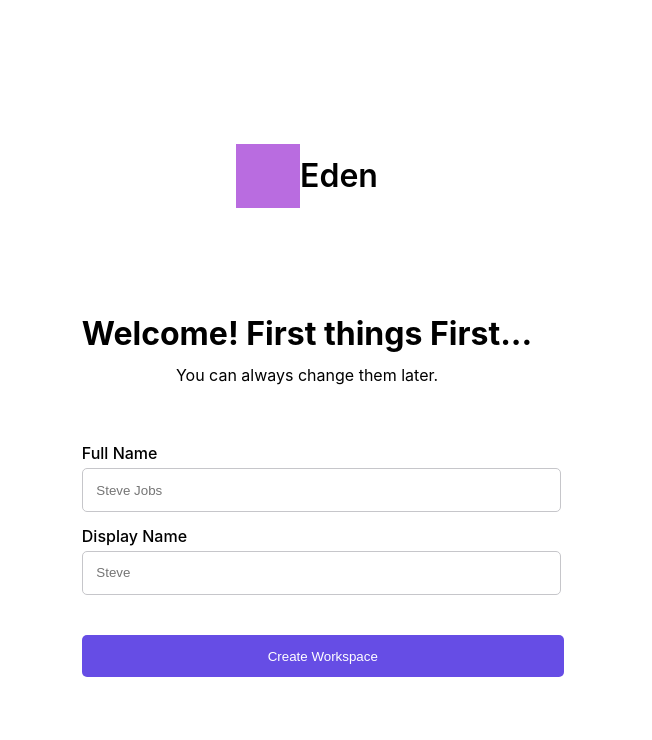
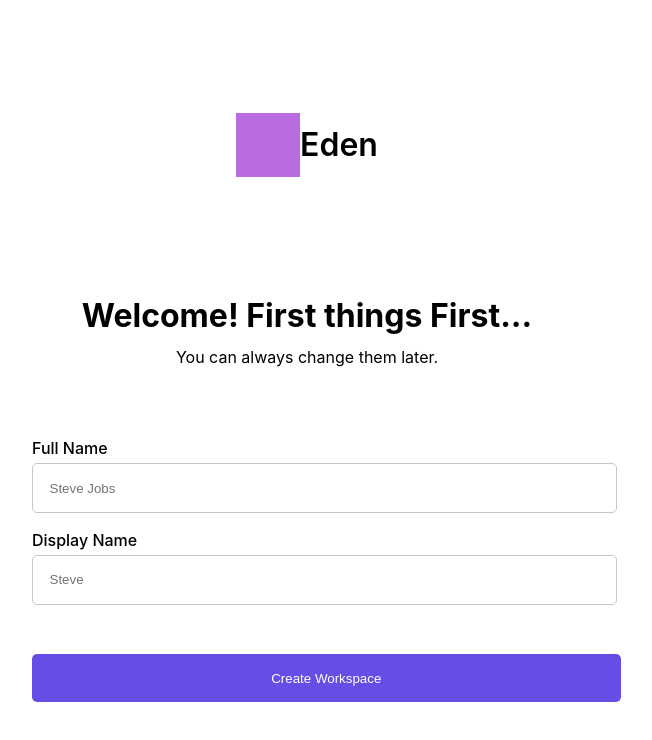
Before and after one commit to ThotaPavanKumar/Cutshort, a React (Create React App) app: page / in a window 1280 px wide. Shown: the top 740 px of the page, without its empty margins (333-985 px from the left). Built offline with nearby package versions, Linux system fonts and the light colour scheme; grey boxes are pictures that could not be loaded.

Commit message:
changed image to urls

```diff
--- a/src/components/OnBoarding/OnBoarding.js
+++ b/src/components/OnBoarding/OnBoarding.js
@@ -47,6 +47,8 @@ export const OnBoarding = () => {
 
   return (
     <div>
+      {/* <StepProgress tab={tabNumber} numberSteps={4} /> */}
+
       {tabNumber < 4 && tabHeadings[tabNumber - 1].main && (
         <div>
           <Text
@@ -56,17 +58,7 @@ export const OnBoarding = () => {
         </div>
       )}
 
-      {/* {tabHeadings[tabNumber - 1].main && (
-        <div className={styles.tabHeader}>
-          <span className={styles.tabHeader__main}>
-            {tabHeadings[tabNumber - 1].main}
-          </span>
-          <span className={styles.tabHeader__sub}>
-            {tabHeadings[tabNumber - 1].sub}
-          </span>
-        </div>
-      )} */}
-      <div>
+      <div style={{ minWidth: "550px" }}>
         {tabNumber === 1 && (
           <form onSubmit={handleFormSubmit}>
             <TextInput
@@ -137,7 +129,7 @@ export const OnBoarding = () => {
         {tabNumber === 4 && (
           <div className="tabFour">
             <div className="tabFourImg">
-              <img src={check} alt="check" />
+              <img src="https://i.ibb.co/w6sSB5J/check.png" alt="check" />
             </div>
             <span
               style={{
--- a/src/components/atoms/Card/Card.js
+++ b/src/components/atoms/Card/Card.js
@@ -15,7 +15,11 @@ export const Card = ({ card, isActive, setUsage }) => {
       style={{ border: isActive ? "2px solid #5A4AD1" : "2px solid #e2ebf6" }}
     >
       <img
-        src={card.id === 1 ? user : group}
+        src={
+          card.id === 1
+            ? "https://i.ibb.co/fxfXtzL/user.png"
+            : "https://i.ibb.co/7v7wzrD/group.png"
+        }
         alt={card.title}
         width="20rem"
       />
--- a/src/components/atoms/Text/Text.css
+++ b/src/components/atoms/Text/Text.css
@@ -1,3 +1,6 @@
 .textContainer {
   margin: 13% 0;
 }
+h1 {
+  text-align: center;
+}
--- a/src/components/atoms/Text/Text.js
+++ b/src/components/atoms/Text/Text.js
@@ -4,7 +4,7 @@ import "./Text.css";
 export const Text = ({ heading, paragraph }) => {
   return (
     <div className="textContainer">
-      <h1>{heading}</h1>
+      <h1 >{heading}</h1>
       <div style={{ textAlign: "center", marginTop: "-10px" }}>{paragraph}</div>
     </div>
   );
```
